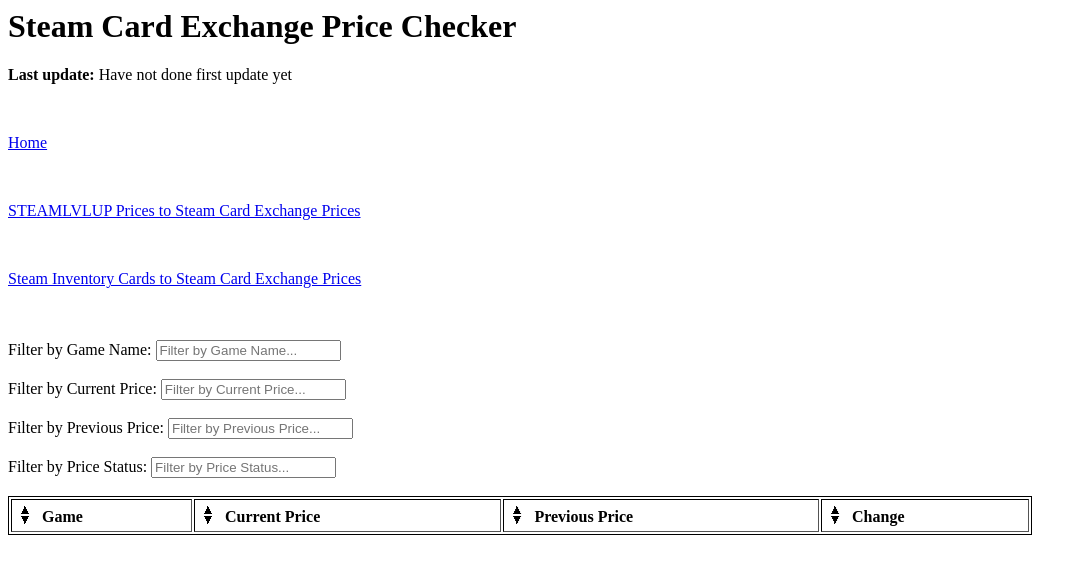
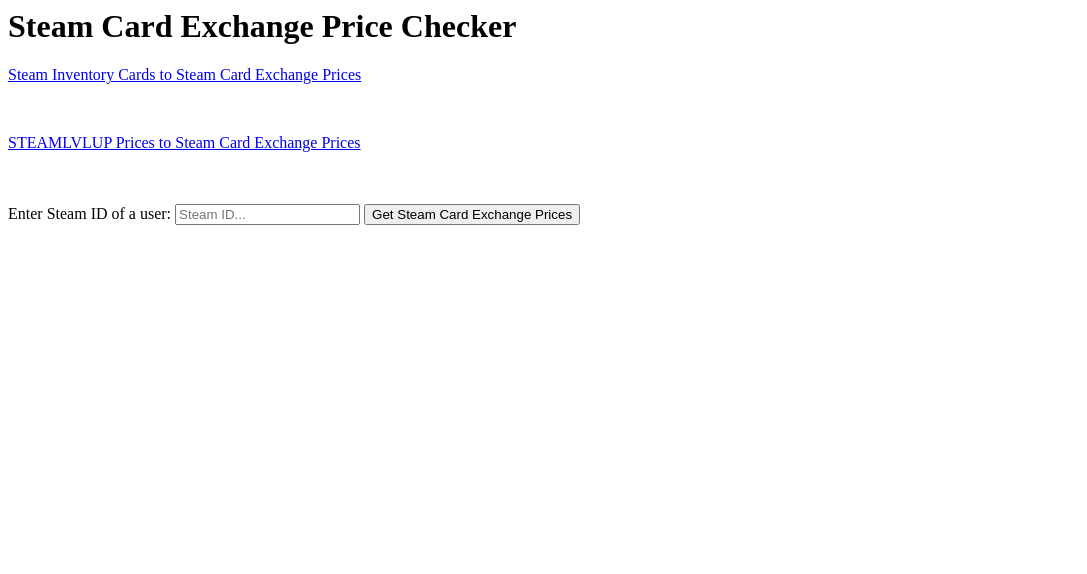
Before and after one commit to CaptainGinyu/sceChecker, a Flask app: page / in a window 1280 px wide. Shown: the top 574 px of the page, without its empty margins (0-1087 px from the left). Run offline with Flask 2, Linux system fonts and the light colour scheme; data that the repository does not hold is empty.

Commit message:
Got rid of more unneeded stuff

```diff
--- a/app.py
+++ b/app.py
@@ -206,7 +206,7 @@
 # Routing #
 ###########
 
-@app.route('/steam_inventory_to_sce_prices', methods = ['GET', 'POST'])
+@app.route('/', methods = ['GET', 'POST'])
 def steam_inventory_to_sce_prices():
 
     if request.method == 'GET':
@@ -226,22 +226,6 @@
         cards, last_assetid = get_steam_inventory_cards(cards, steam_id, last_assetid, sce_inventory)
 
     return jsonify(cards)
-
-@app.route('/')
-def index():
-
-    prices_row = CardHistory.query.filter_by(label = 'prices').first()
-
-    if prices_row:
-        curr_prices = prices_row.curr_info
-        prev_prices = prices_row.prev_info
-        update_time = prices_row.last_update
-    else:
-        curr_prices = {}
-        prev_prices = {}
-        update_time = 'Have not done first update yet'
-
-    return render_template('index.html', curr_prices = curr_prices, prev_prices = prev_prices, update_time = update_time)
 
 @app.route('/steamlvluptosce', methods = ['GET', 'POST'])
 def steamlvluptosce():
--- a/templates/index.html
+++ /dev/null
@@ -1,149 +0,0 @@
-<html>
-	<head>
-		<meta charset="utf-8">
-		<title>Steam Card Exchange Price Checker</title>
-
-		<!-- ****** faviconit.com favicons ****** -->
-		<link rel="shortcut icon" href="{{ url_for('static', filename= 'favicon.ico') }}">
-		<link rel="icon" sizes="16x16 32x32 64x64" href="{{ url_for('static', filename= 'favicon.ico') }}">
-		<link rel="icon" type="image/png" sizes="196x196" href="{{ url_for('static', filename= 'favicon-192.png') }}">
-		<link rel="icon" type="image/png" sizes="160x160" href="{{ url_for('static', filename= 'favicon-160.png') }}">
-		<link rel="icon" type="image/png" sizes="96x96" href="{{ url_for('static', filename= 'favicon-96.png') }}">
-		<link rel="icon" type="image/png" sizes="64x64" href="{{ url_for('static', filename= 'favicon-64.png') }}">
-		<link rel="icon" type="image/png" sizes="32x32" href="{{ url_for('static', filename= 'favicon-32.png') }}">
-		<link rel="icon" type="image/png" sizes="16x16" href="{{ url_for('static', filename= 'favicon-16.png') }}">
-		<link rel="apple-touch-icon" href="{{ url_for('static', filename= 'favicon-57.png') }}">
-		<link rel="apple-touch-icon" sizes="114x114" href="{{ url_for('static', filename= 'favicon-114.png') }}">
-		<link rel="apple-touch-icon" sizes="72x72" href="{{ url_for('static', filename= 'favicon-72.png') }}">
-		<link rel="apple-touch-icon" sizes="144x144" href="{{ url_for('static', filename= 'favicon-144.png') }}">
-		<link rel="apple-touch-icon" sizes="60x60" href="{{ url_for('static', filename= 'favicon-60.png') }}">
-		<link rel="apple-touch-icon" sizes="120x120" href="{{ url_for('static', filename= 'favicon-120.png') }}">
-		<link rel="apple-touch-icon" sizes="76x76" href="{{ url_for('static', filename= 'favicon-76.png') }}">
-		<link rel="apple-touch-icon" sizes="152x152" href="{{ url_for('static', filename= 'favicon-152.png') }}">
-		<link rel="apple-touch-icon" sizes="180x180" href="{{ url_for('static', filename= 'favicon-180.png') }}">
-		<!-- ****** faviconit.com favicons ****** -->
-
-		<script type = "text/javascript" src = "{{ url_for('static', filename = 'jquery-3.2.1.min.js') }}"></script>
-		<script type = "text/javascript" src = "{{ url_for('static', filename = 'jquery.tablesorter.js') }}"></script>
-		<link rel = "stylesheet" href = "{{ url_for('static', filename = 'style.css') }}" type = "text/css" />
-	</head>
-	<body>
-		<h1>Steam Card Exchange Price Checker</h1>
-
-		<p><b>Last update: </b>{{ update_time }}</p>
-		<br>
-		<p><a href="{{ url_for('index') }}">Home</a></p>
-		<br>
-		<p><a href="{{ url_for('steamlvluptosce') }}">STEAMLVLUP Prices to Steam Card Exchange Prices</a></p>
-		<br>
-		<p><a href = "{{ url_for('steam_inventory_to_sce_prices') }}">Steam Inventory Cards to Steam Card Exchange Prices</a></p>
-		<br>
-		<br>
-		<label for = "Game">Filter by Game Name:</label>
-		<input type = "text" id = "Game" onkeyup = "filter()" placeholder = "Filter by Game Name...">
-		<br>
-		<br>
-		<label for = "Current Price">Filter by Current Price:</label>
-		<input type = "text" id = "Current Price" onkeyup = "filter()" placeholder = "Filter by Current Price...">
-		<br>
-		<br>
-		<label for = "Previous Price">Filter by Previous Price:</label>
-		<input type = "text" id = "Previous Price" onkeyup = "filter()" placeholder = "Filter by Previous Price...">
-		<br>
-		<br>
-		<label for = "Price Status">Filter by Price Status:</label>
-		<input type = "text" id = "Price Status" onkeyup = "filter()" placeholder = "Filter by Price Status...">
-		<br>
-		<br>
-
-		<table id = "scePrices" class = "tablesorter" border = "1">
-			<thead>
-				<tr>
-					<th>Game</th>
-					<th>Current Price</th>
-					<th>Previous Price</th>
-					<th>Change</th>
-				</tr>
-			</thead>
-			<tbody>
-				{% for app_id, game_info in curr_prices | dictsort(case_sensitive = False, by = 'value') %}
-					{% if not prev_prices %}
-						{% set prev_price = "None" %}
-					{% elif app_id in prev_prices %}
-						{% if prev_prices[app_id] is number %}
-							{% set prev_price = "None" %}
-						{% else %}
-							{% set prev_price = prev_prices[app_id][1] %}
-						{% endif %}
-					{% else %}
-						{% set prev_price = "None" %}
-					{% endif %}
-
-					{% set curr_price = game_info[1] %}
-
-					{% if (prev_price == "None") or (curr_price|int == prev_price|int) %}
-						{% set price_change_status = "" %}
-						{% set background_color = "transparent" %}
-					{% elif curr_price|int > prev_price|int %}
-						{% set price_change_status = "Increase" %}
-						{% set background_color = "#a3ffa9" %}
-					{% else %}
-						{% set price_change_status = "Decrease" %}
-						{% set background_color = "#ffa3a3" %}
-					{% endif %}
-					<tr style = "background-color: {{ background_color }}">
-						<td>{{ game_info[0] }}</td>
-						<td>{{ curr_price }}</td>
-						<td>{{ prev_price }}</td>
-						<td>{{ price_change_status }}</td>
-					</tr>
-				{% endfor %}
-			</tbody>
-		</table>
-		<script type = "text/javascript">
-			$(document).ready(
-				function()
-				{
-					$("#scePrices").tablesorter();
-				}
-			);
-
-			function filter()
-			{
-				var gameQuery = document.getElementById("Game").value.toUpperCase();
-				var currPriceQuery = document.getElementById("Current Price").value;
-				var prevPriceQuery = document.getElementById("Previous Price").value;
-				var priceStatusQuery = document.getElementById("Price Status").value.toUpperCase();
-
-				var rows = document.getElementById("scePrices").getElementsByTagName("tr");
-
-				for (var i = 0; i < rows.length; i++)
-				{
-					var currElem = rows[i];
-
-					var gameQueryCell = currElem.getElementsByTagName("td")[0];
-					var currPriceQueryCell = currElem.getElementsByTagName("td")[1];
-					var prevPriceQueryCell = currElem.getElementsByTagName("td")[2];
-					var priceStatusQueryCell = currElem.getElementsByTagName("td")[3];
-
-					if (gameQueryCell && currPriceQueryCell && prevPriceQueryCell && priceStatusQueryCell)
-					{
-						var gameQueryMatch = (gameQueryCell.innerHTML.toUpperCase().indexOf(gameQuery) > -1) || (gameQuery.length == 0);
-						var currPriceQueryMatch = (currPriceQueryCell.innerHTML.indexOf(currPriceQuery) > -1) || (currPriceQuery.length == 0);
-						var prevPriceQueryMatch = (prevPriceQueryCell.innerHTML.indexOf(prevPriceQuery) > -1) || (prevPriceQueryCell == 0);
-						var priceStatusQueryMatch = (priceStatusQueryCell.innerHTML.toUpperCase().indexOf(priceStatusQuery) > -1) || (priceStatusQueryCell == 0);
-
-						if (gameQueryMatch && currPriceQueryMatch && prevPriceQueryMatch && priceStatusQueryMatch)
-						{
-							currElem.style.display = "";
-						}
-						else
-						{
-							currElem.style.display = "none";
-						}
-					}
-				}
-			}
-		</script>
-	</body>
-</html>
--- a/templates/inventorytosce.html
+++ b/templates/inventorytosce.html
@@ -28,11 +28,9 @@
 	</head>
 	<body>
 		<h1>Steam Card Exchange Price Checker</h1>
-		<p><a href="{{ url_for('index') }}">Home</a></p>
+		<p><a href = "{{ url_for('steam_inventory_to_sce_prices') }}">Steam Inventory Cards to Steam Card Exchange Prices</a></p>
 		<br>
 		<p><a href="{{ url_for('steamlvluptosce') }}">STEAMLVLUP Prices to Steam Card Exchange Prices</a></p>
-		<br>
-		<p><a href = "{{ url_for('steam_inventory_to_sce_prices') }}">Steam Inventory Cards to Steam Card Exchange Prices</a></p>
 		<br>
 		<br>
 		<label for "steam_id">Enter Steam ID of a user:</label>
@@ -51,7 +49,7 @@
 							$("#submitButton").prop("disabled", true);
 							$("#submitButton").html("Loading...");
 
-							$.post($SCRIPT_ROOT + '/steam_inventory_to_sce_prices',
+							$.post($SCRIPT_ROOT + '/',
 							{
 								steam_id: $("#steam_id").val()
 							},
--- a/templates/steamlvluptosce.html
+++ b/templates/steamlvluptosce.html
@@ -30,12 +30,9 @@
 	</head>
 	<body>
 		<h1>STEAMLVLUP Prices to Steam Card Exchange Prices</h1>
-		<div id = "updateTime"></div>
-		<p><a href="{{ url_for('index') }}">Home</a></p>
+		<p><a href = "{{ url_for('steam_inventory_to_sce_prices') }}">Steam Inventory Cards to Steam Card Exchange Prices</a></p>
 		<br>
 		<p><a href="{{ url_for('steamlvluptosce') }}">STEAMLVLUP Prices to Steam Card Exchange Prices</a></p>
-		<br>
-		<p><a href = "{{ url_for('steam_inventory_to_sce_prices') }}">Steam Inventory Cards to Steam Card Exchange Prices</a></p>
 		<br>
 		<div id = "steamlvlupToSce"></div>
 
```
Also changed, not shown: schedulerJob.py (deleted, +0 -7 lines).
